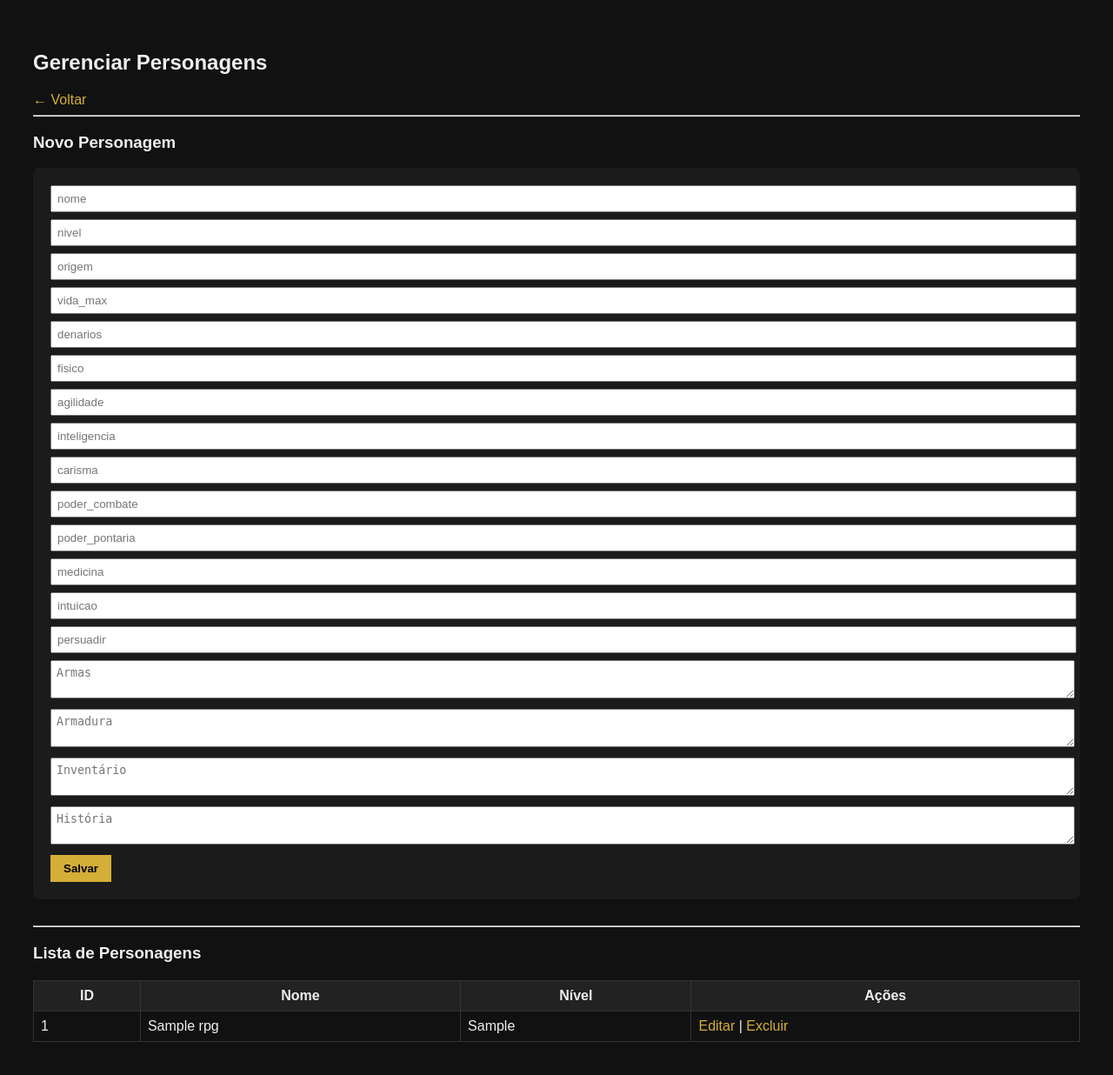
After one commit to Belta23/rpgdan, a PHP site: page /admin/personagens.php in a window 1280 px wide. The commit adds this page. Shown: the whole page at 87% size. Run offline with PHP 8.4, Linux system fonts and the light colour scheme; the visitor is signed in with stand-in values (Sample User, id 1); tables that the repository leaves empty or names only in its code hold one stand-in row (values such as "Sample post").

Commit message:
ajuste crud pq deu a louca no gpt

```diff
--- a/admin/logout.php
+++ b/admin/logout.php
@@ -0,0 +1,5 @@
+<?php
+session_start();
+session_destroy();
+header('Location: login.php');
+exit;
--- /dev/null
+++ b/admin/personagens.php
@@ -0,0 +1,170 @@
+<?php
+session_start();
+require_once __DIR__ . '/../env.php';
+
+if (!isset($_SESSION['usuario'])) {
+    header('Location: login.php');
+    exit;
+}
+
+try {
+    $pdo = new PDO(
+        "mysql:host=$db_host;dbname=$db_name;charset=utf8mb4",
+        $db_user,
+        $db_pass,
+        [PDO::ATTR_ERRMODE => PDO::ERRMODE_EXCEPTION]
+    );
+} catch (Exception $e) {
+    die('Erro ao conectar no banco.');
+}
+
+/* =========================
+   AÇÕES CRUD
+========================= */
+
+// EXCLUIR
+if (isset($_GET['delete'])) {
+    $id = (int)$_GET['delete'];
+    $stmt = $pdo->prepare("DELETE FROM personagens_rpg WHERE id = :id");
+    $stmt->execute([':id' => $id]);
+    header('Location: personagens.php');
+    exit;
+}
+
+// CRIAR / EDITAR
+if ($_SERVER['REQUEST_METHOD'] === 'POST') {
+    $dados = [
+        'nome' => $_POST['nome'],
+        'nivel' => $_POST['nivel'],
+        'origem' => $_POST['origem'],
+        'vida_max' => $_POST['vida_max'],
+        'denarios' => $_POST['denarios'],
+        'fisico' => $_POST['fisico'],
+        'agilidade' => $_POST['agilidade'],
+        'inteligencia' => $_POST['inteligencia'],
+        'carisma' => $_POST['carisma'],
+        'poder_combate' => $_POST['poder_combate'],
+        'poder_pontaria' => $_POST['poder_pontaria'],
+        'medicina' => $_POST['medicina'],
+        'intuicao' => $_POST['intuicao'],
+        'persuadir' => $_POST['persuadir'],
+        'armas_e_dano' => $_POST['armas_e_dano'],
+        'armadura_desc' => $_POST['armadura_desc'],
+        'inventario' => $_POST['inventario'],
+        'historia' => $_POST['historia'],
+    ];
+
+    if (!empty($_POST['id'])) {
+        // EDITAR
+        $dados['id'] = $_POST['id'];
+        $sql = "UPDATE personagens_rpg SET
+            nome=:nome, nivel=:nivel, origem=:origem, vida_max=:vida_max, denarios=:denarios,
+            fisico=:fisico, agilidade=:agilidade, inteligencia=:inteligencia, carisma=:carisma,
+            poder_combate=:poder_combate, poder_pontaria=:poder_pontaria, medicina=:medicina,
+            intuicao=:intuicao, persuadir=:persuadir, armas_e_dano=:armas_e_dano,
+            armadura_desc=:armadura_desc, inventario=:inventario, historia=:historia
+            WHERE id=:id";
+    } else {
+        // CRIAR
+        $sql = "INSERT INTO personagens_rpg
+        (nome,nivel,origem,vida_max,denarios,fisico,agilidade,inteligencia,carisma,
+        poder_combate,poder_pontaria,medicina,intuicao,persuadir,
+        armas_e_dano,armadura_desc,inventario,historia)
+        VALUES
+        (:nome,:nivel,:origem,:vida_max,:denarios,:fisico,:agilidade,:inteligencia,:carisma,
+        :poder_combate,:poder_pontaria,:medicina,:intuicao,:persuadir,
+        :armas_e_dano,:armadura_desc,:inventario,:historia)";
+    }
+
+    $stmt = $pdo->prepare($sql);
+    $stmt->execute($dados);
+    header('Location: personagens.php');
+    exit;
+}
+
+// EDITAR (buscar dados)
+$editar = null;
+if (isset($_GET['edit'])) {
+    $stmt = $pdo->prepare("SELECT * FROM personagens_rpg WHERE id = :id");
+    $stmt->execute([':id' => (int)$_GET['edit']]);
+    $editar = $stmt->fetch(PDO::FETCH_ASSOC);
+}
+
+// LISTA
+$lista = $pdo->query("SELECT * FROM personagens_rpg ORDER BY id ASC")->fetchAll(PDO::FETCH_ASSOC);
+?>
+
+<!DOCTYPE html>
+<html lang="pt-BR">
+<head>
+<meta charset="UTF-8">
+<title>Admin - Personagens</title>
+<style>
+body { background:#111; color:#eee; font-family:Arial; padding:30px; }
+table { width:100%; border-collapse:collapse; margin-top:20px; }
+th, td { border:1px solid #333; padding:8px; }
+th { background:#222; }
+a { color:#d4af37; text-decoration:none; }
+form { background:#1b1b1b; padding:20px; border-radius:8px; margin-bottom:30px; }
+input, textarea { width:100%; padding:6px; margin-bottom:8px; }
+button { padding:8px 15px; background:#d4af37; border:none; font-weight:bold; }
+</style>
+</head>
+
+<body>
+
+<h2>Gerenciar Personagens</h2>
+<a href="index.php">← Voltar</a>
+
+<hr>
+
+<h3><?= $editar ? 'Editar' : 'Novo' ?> Personagem</h3>
+
+<form method="post">
+<input type="hidden" name="id" value="<?= $editar['id'] ?? '' ?>">
+
+<?php
+$campos = [
+'nome','nivel','origem','vida_max','denarios','fisico','agilidade','inteligencia','carisma',
+'poder_combate','poder_pontaria','medicina','intuicao','persuadir'
+];
+foreach ($campos as $c): ?>
+<input name="<?= $c ?>" placeholder="<?= $c ?>" value="<?= $editar[$c] ?? '' ?>">
+<?php endforeach; ?>
+
+<textarea name="armas_e_dano" placeholder="Armas"><?= $editar['armas_e_dano'] ?? '' ?></textarea>
+<textarea name="armadura_desc" placeholder="Armadura"><?= $editar['armadura_desc'] ?? '' ?></textarea>
+<textarea name="inventario" placeholder="Inventário"><?= $editar['inventario'] ?? '' ?></textarea>
+<textarea name="historia" placeholder="História"><?= $editar['historia'] ?? '' ?></textarea>
+
+<button type="submit">Salvar</button>
+</form>
+
+<hr>
+
+<h3>Lista de Personagens</h3>
+
+<table>
+<tr>
+<th>ID</th>
+<th>Nome</th>
+<th>Nível</th>
+<th>Ações</th>
+</tr>
+
+<?php foreach ($lista as $p): ?>
+<tr>
+<td><?= $p['id'] ?></td>
+<td><?= htmlspecialchars($p['nome']) ?></td>
+<td><?= $p['nivel'] ?></td>
+<td>
+<a href="?edit=<?= $p['id'] ?>">Editar</a> |
+<a href="?delete=<?= $p['id'] ?>" onclick="return confirm('Excluir?')">Excluir</a>
+</td>
+</tr>
+<?php endforeach; ?>
+
+</table>
+
+</body>
+</html>
```
Also changed, not shown: admin/auth.php (deleted, +0 -7 lines), admin/dashboard.php (+7 -8 lines), admin/delete.php (added, +32 -0 lines), admin/index.php (added, +53 -0 lines), admin/login.php (+15 -9 lines), admin/npcs.php (deleted, +0 -71 lines), admin/pers_excluir.php (deleted, +0 -19 lines), admin/pers_form.php (deleted, +0 -53 lines), admin/pers_listar.php (deleted, +0 -39 lines), admin/personagem.php (added, +111 -0 lines).
